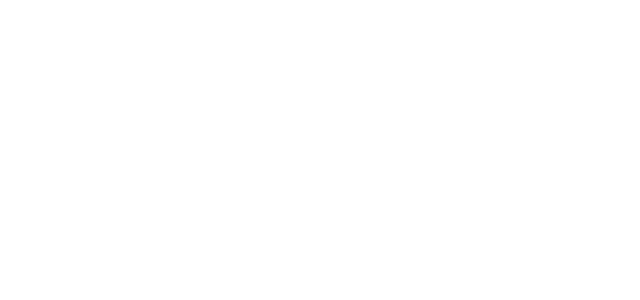
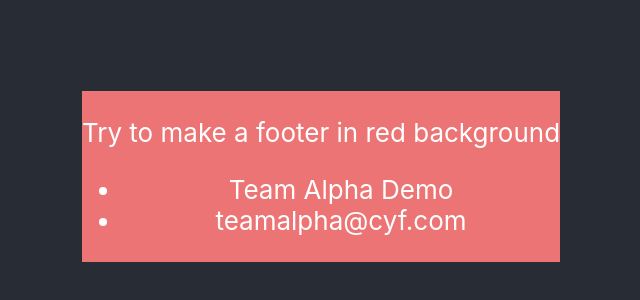
Before and after one commit to GeorgePrimentas/react-demo, a React (Create React App) app: page / in a window 1280 px wide. Shown: the part 224-524 px from the top of the page, without its empty margins (319-959 px from the left). Built offline with nearby package versions, Linux system fonts and the light colour scheme.

Commit message:
footer update

```diff
--- a/src/App.js
+++ b/src/App.js
@@ -1,11 +1,12 @@
 
+import Footer from './Footer';
 import './Footer.css';
 
 function App() {
   return (
     <div className="App">
       <header className="App-header">
-
+     <Footer/>
       </header>
     </div>
   );
--- a/src/Footer.js
+++ b/src/Footer.js
@@ -3,7 +3,7 @@
 
 
 
-function Footer(hotel) {
+function Footer(footer) {
   const ContactDetails = [
     "Team Alpha Demo",
     "teamalpha@cyf.com",
```
